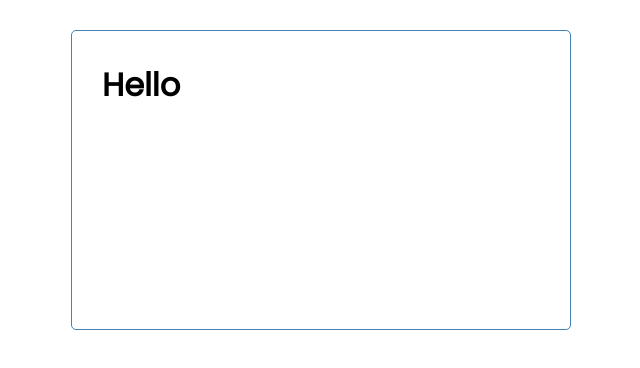
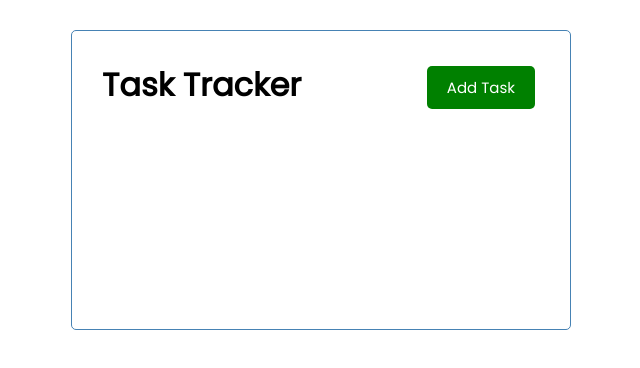
Before and after one commit to naim30/task-tracker, a Vue app: page / in a window 1280 px wide. Shown: the top 368 px of the page, without its empty margins (319-959 px from the left). Built offline with nearby package versions, Linux system fonts and the light colour scheme.

Commit message:
add props

```diff
--- a/src/App.vue
+++ b/src/App.vue
@@ -1,6 +1,6 @@
 <template>
   <div class="container">
-    <Header title="Hello" />
+    <Header title="Task Tracker" />
   </div>
 </template>
 
--- /dev/null
+++ b/src/components/Button.vue
@@ -0,0 +1,15 @@
+<template>
+  <button :style="{ background: color }" class="btn">{{ text }}</button>
+</template>
+
+<script>
+export default {
+  name: "Button",
+  props: {
+    color: String,
+    text: String,
+  },
+};
+</script>
+
+<style scoped></style>
--- a/src/components/Header.vue
+++ b/src/components/Header.vue
@@ -1,13 +1,21 @@
 <template>
   <header>
     <h1>{{ title }}</h1>
+    <Button text="Add Task" color="green" />
   </header>
 </template>
 
 <script>
+import Button from "./Button.vue";
+
 export default {
   name: "Header",
-  props: ["title"],
+  props: {
+    title: String,
+  },
+  components: {
+    Button,
+  },
 };
 </script>
 
```
